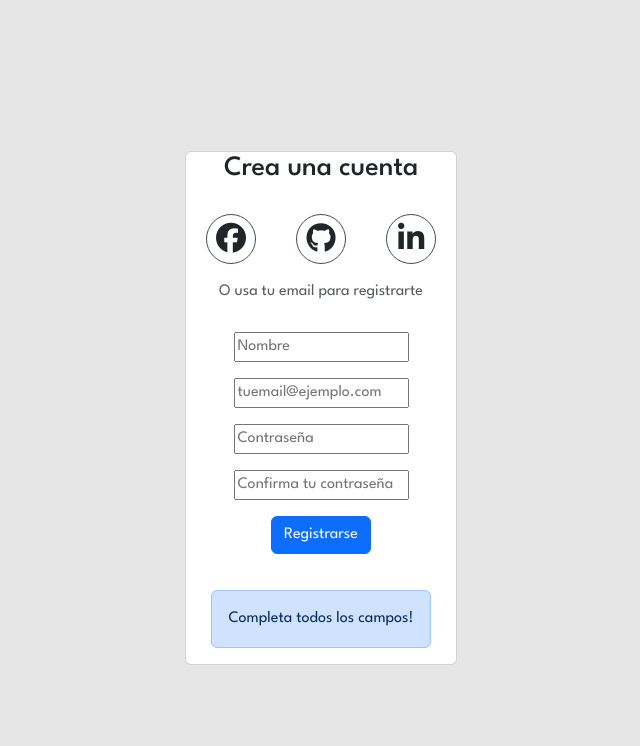
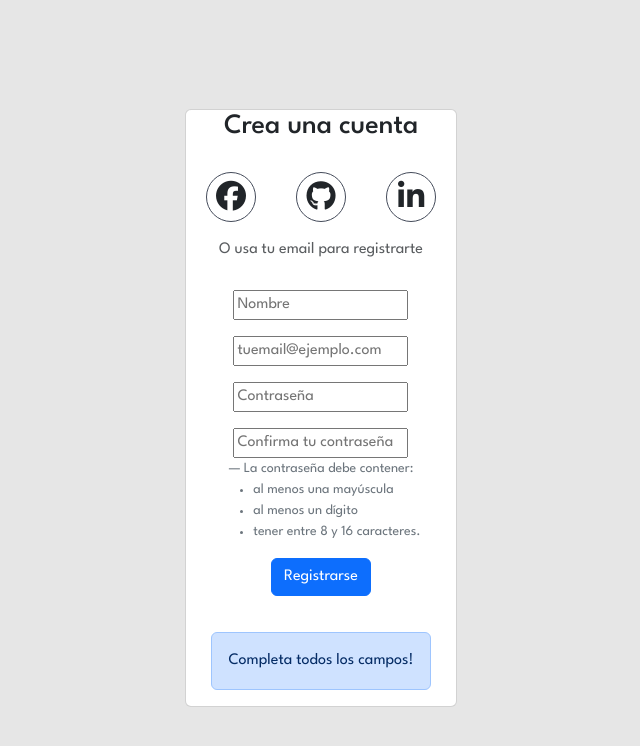
Before and after one commit to fisaavedrae/create-account-react, a React (Vite) app: page / in a window 1280 px wide. Shown: the top 746 px of the page, without its empty margins (319-959 px from the left). Built offline with nearby package versions, Linux system fonts and the light colour scheme.

Commit message:
formulario ok

```diff
--- a/src/components/Formulario.jsx
+++ b/src/components/Formulario.jsx
@@ -10,32 +10,67 @@ const Formulario = () => {
     const [tipoMensaje, setTipoMensaje] = useState('');
 
 
-    const validarDatos = (e) => {
+    const handleSubmit = (e) => {
         e.preventDefault();
         //Validación;
         if (nombre === '' || password2 === '' || password === '' || email === '') {
             setMensaje("Todos los campos son obligatorios");
-            setTipoMensaje("alert-danger");
+            setTipoMensaje("alert alert-danger");
             setError(true);
             return;
         }
-        if (password !== password2) {
-            setMensaje("Las contraseñas no coinciden");
-            setTipoMensaje("alert-danger");
-            setError(true);
-            return;
+        else {
+            if (!validarEmail(email)) {
+                setMensaje("El email no es valido");
+                setTipoMensaje("alert alert-danger");
+                setError(true);
+                return;
+            }
+
+            if (password !== password2) {
+                setMensaje("Las contraseñas no coinciden");
+                setTipoMensaje("alert alert-danger");
+                setError(true);
+                return;
+            } else if (!validarPassword(password)) {
+                setMensaje("La contraseña debe cumplir con todos los requisitos");
+                setTipoMensaje("alert alert-danger");
+                setError(true);
+            }
+            else {
+                setMensaje("registro exitoso");
+                setTipoMensaje("alert alert-success");
+                setError(false);
+            }
         }
         setError(false);
     };
+
+    function validarPassword(password) {
+        var re = {
+            'capital': /[A-Z]/,
+            'digit': /[0-9]/,
+            'full': /^[@#][A-Za-z0-9]{8,16}$/
+        };
+        return re.capital.test(password) &&
+            re.digit.test(password) &&
+            re.full.test(password);
+    }
+
+    function validarEmail(email) {
+        const re = /^(([^<>()[\]\\.,;:\s@"]+(\.[^<>()[\]\\.,;:\s@"]+)*)|(".+"))@((\[[0-9]{1,3}\.[0-9]{1,3}\.[0-9]{1,3}\.[0-9]{1,3}\])|(([a-zA-Z\-0-9]+\.)+[a-zA-Z]{2,}))$/;
+        return re.test(String(email).toLowerCase());
+    }
+
     return (
 
-        <form onSubmit={validarDatos}>
+        <form method="post" onSubmit={handleSubmit}>
             <div className="mb-3">
                 <input type="text" name="nombre" placeholder="Nombre" onChange={(e) => setNombre(e.target.value)}
                     value={nombre} />
             </div>
             <div className="mb-3">
-                <input type="email" name="email" placeholder="tuemail@ejemplo.com" onChange={(e) => setEmail(e.target.value)}
+                <input type="text" name="email" placeholder="tuemail@ejemplo.com" onChange={(e) => setEmail(e.target.value)}
                     value={email} />
             </div>
             <div className="mb-3">
@@ -47,10 +82,20 @@ const Formulario = () => {
                     value={password2} />
             </div>
             <div className="mb-3">
+                <p className="blockquote-footer">
+                    La contraseña debe contener:
+                    <ul className="text-start">
+                        <li>al menos una mayúscula</li>
+                        <li>al menos un dígito </li>
+                        <li>tener entre 8 y 16 caracteres.</li>
+                    </ul>
+                </p>
+            </div>
+            <div className="mb-3">
                 <button type="submit" className="btn btn-primary">Registrarse</button>
             </div>
             <div className={tipoMensaje} role="alert">{mensaje}</div>
-        </form>
+        </form >
 
     )
 }
```
